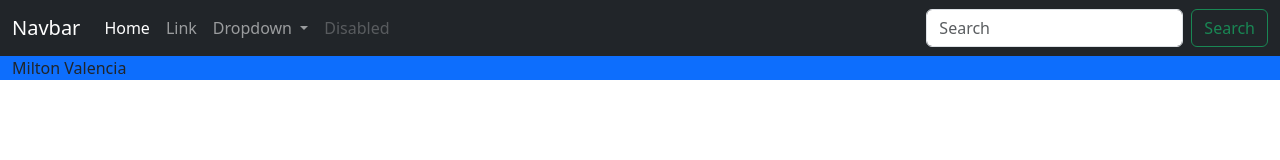
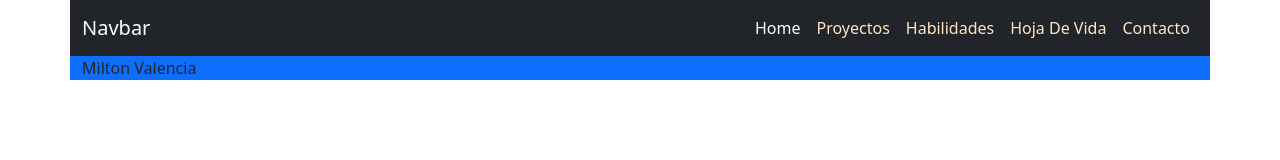
Before and after one commit to mvalenciar/portafolio, a plain HTML site: page index.html in a window 1280 px wide. Drawn offline with nearby package versions, Linux system fonts and the light colour scheme.

Commit message:
Cambio de estilos barra de navegación class linea 32

```diff
--- /dev/null
+++ b/css/style.css
@@ -0,0 +1,3 @@
+.nav-link{
+    color:bisque;
+}
--- a/index.html
+++ b/index.html
@@ -11,9 +11,10 @@
       integrity="sha384-GLhlTQ8iRABdZLl6O3oVMWSktQOp6b7In1Zl3/Jr59b6EGGoI1aFkw7cmDA6j6gD"
       crossorigin="anonymous"
     />
+    <link rel="stylesheet" href="css/style.css">
   </head>
   <body>
-    <nav class="navbar navbar-expand-lg navbar-dark bg-dark">
+    <nav class="container navbar navbar-expand-lg navbar-dark bg-dark">
       <div class="container-fluid">
         <a class="navbar-brand" href="#">Navbar</a>
         <button
@@ -28,54 +29,28 @@
           <span class="navbar-toggler-icon"></span>
         </button>
         <div class="collapse navbar-collapse" id="navbarSupportedContent">
-          <ul class="navbar-nav me-auto mb-2 mb-lg-0">
+          <ul class="navbar-nav ms-auto mb-2 mb-lg-0 end-0">
             <li class="nav-item">
-              <a class="nav-link active" aria-current="page" href="#">Home</a>
+              <a class="nav-link active" aria-current ="page" href="#">Home</a>
             </li>
             <li class="nav-item">
-              <a class="nav-link" href="#">Link</a>
-            </li>
-            <li class="nav-item dropdown" data-bs-theme="dark">
-              <a
-                class="nav-link dropdown-toggle"
-                href="#"
-                role="button"
-                data-bs-toggle="dropdown"
-                aria-expanded="false"
-              >
-                Dropdown
-              </a>
-              <ul class="dropdown-menu">
-                <li><a class="dropdown-item" href="#">Action</a></li>
-                <li>
-                  <a class="dropdown-item" href="#">Another action</a>
-                </li>
-                <li><hr class="dropdown-divider" /></li>
-                <li>
-                  <a class="dropdown-item" href="#">Something else here</a>
-                </li>
-              </ul>
+              <a class="nav-link" href="#">Proyectos</a>
             </li>
             <li class="nav-item">
-              <a class="nav-link disabled">Disabled</a>
+              <a class="nav-link" href="#">Habilidades</a>
+            </li>
+            <li class="nav-item">
+              <a href="#" class="nav-link">Hoja De Vida</a>
+            </li>
+            <li class="nav-item">
+              <a href="#" class="nav-link">Contacto</a>
             </li>
           </ul>
-          <form class="d-flex" role="search">
-            <input
-              class="form-control me-2"
-              type="search"
-              placeholder="Search"
-              aria-label="Search"
-            />
-            <button class="btn btn-outline-success" type="submit">
-              Search
-            </button>
-          </form>
         </div>
       </div>
     </nav>
 
-    <div class="container-fluid bg-primary">
+    <div class="container bg-primary">
       <div class="row">
         <div class="col">Milton Valencia</div>
       </div>
```
